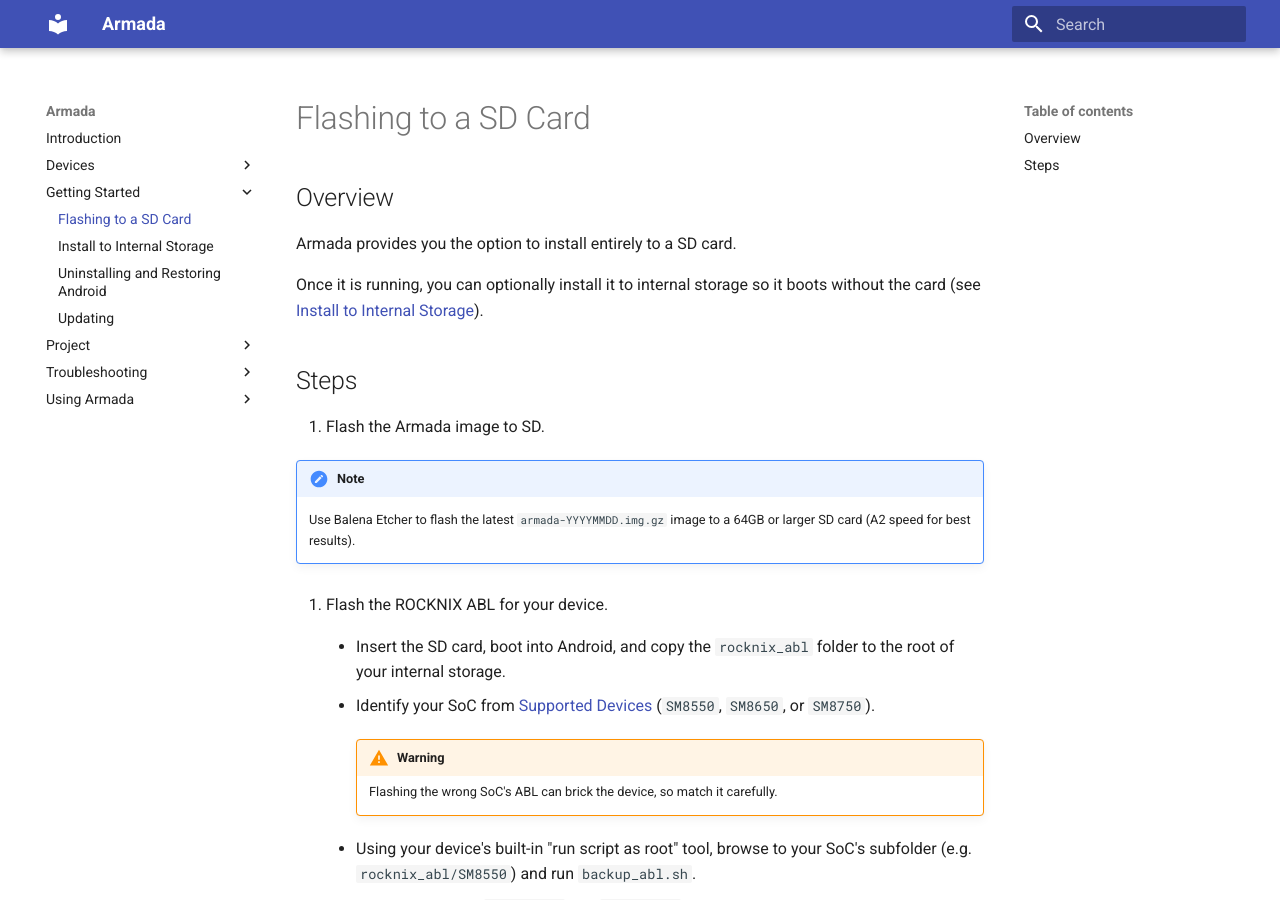
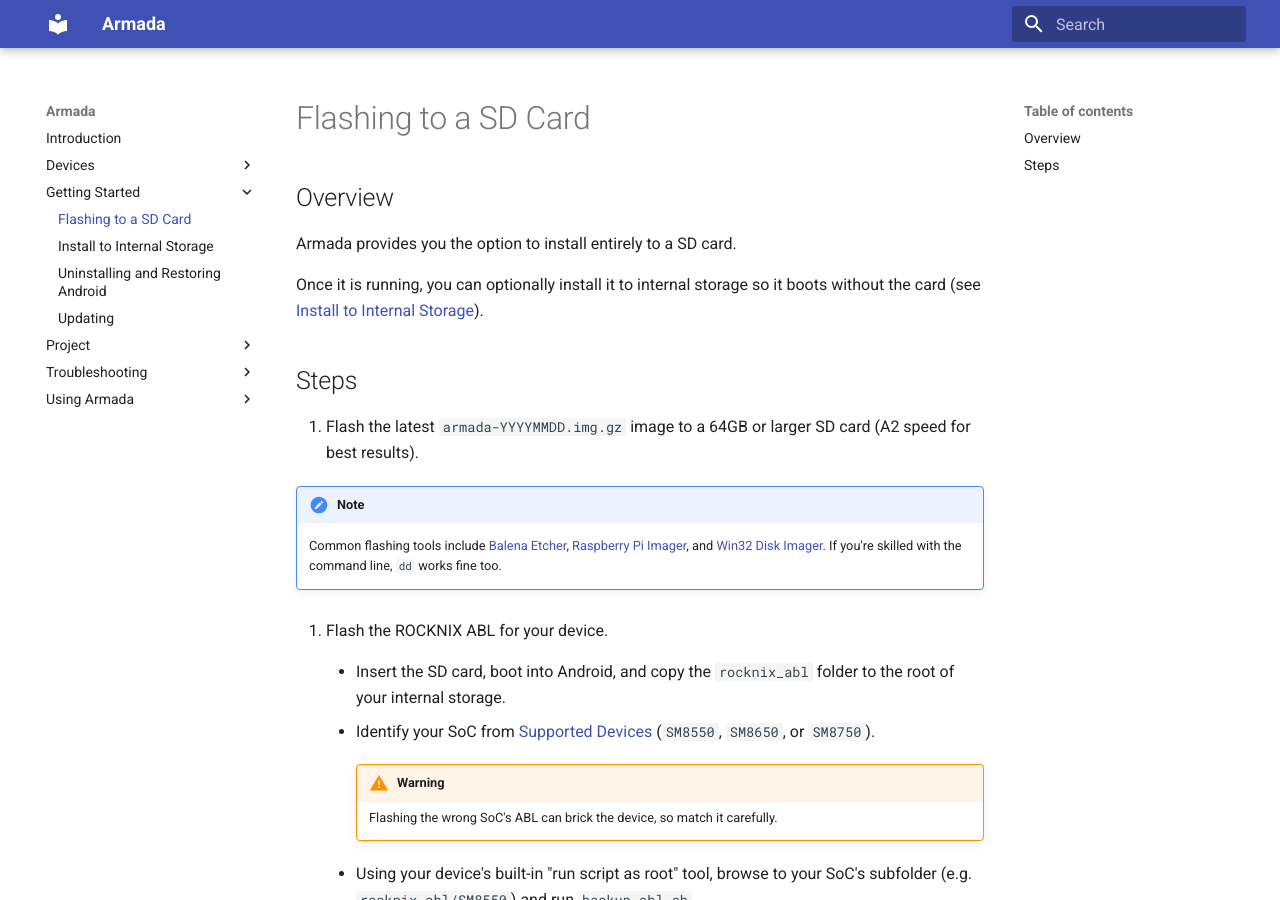
Before and after one commit to armada-os/armadaos.dev, an MkDocs documentation site: the page built from docs/Getting Started/Flashing to a SD Card.md, in a window 1280 px wide and 900 px high. Built offline with MkDocs 1.6.1 and Material for MkDocs 9.7.7, drawn with Linux system fonts in a browser that asks for light colours.

Commit message:
docs: Removed vendor from docs

```diff
--- a/docs/Getting Started/Flashing to a SD Card.md
+++ b/docs/Getting Started/Flashing to a SD Card.md
@@ -5,12 +5,11 @@
 Once it is running, you can optionally install it to internal storage so it boots without the card (see [Install to Internal Storage](./Install to Internal Storage.md)).
 
 ## Steps
-1. Flash the Armada image to SD.
+1. Flash the latest `armada-YYYYMMDD.img.gz` image to a 64GB or larger SD card (A2 speed for best results).
 
 !!! note
 
-    Use Balena Etcher to flash the latest `armada-YYYYMMDD.img.gz` image to a
-    64GB or larger SD card (A2 speed for best results).
+    Common flashing tools include [Balena Etcher](https://www.balena.io/etcher/), [Raspberry Pi Imager](https://www.raspberrypi.com/software/), and [Win32 Disk Imager](https://sourceforge.net/projects/win32diskimager/). If you're skilled with the command line, `dd` works fine too.
 
 2. Flash the ROCKNIX ABL for your device.
 
```
